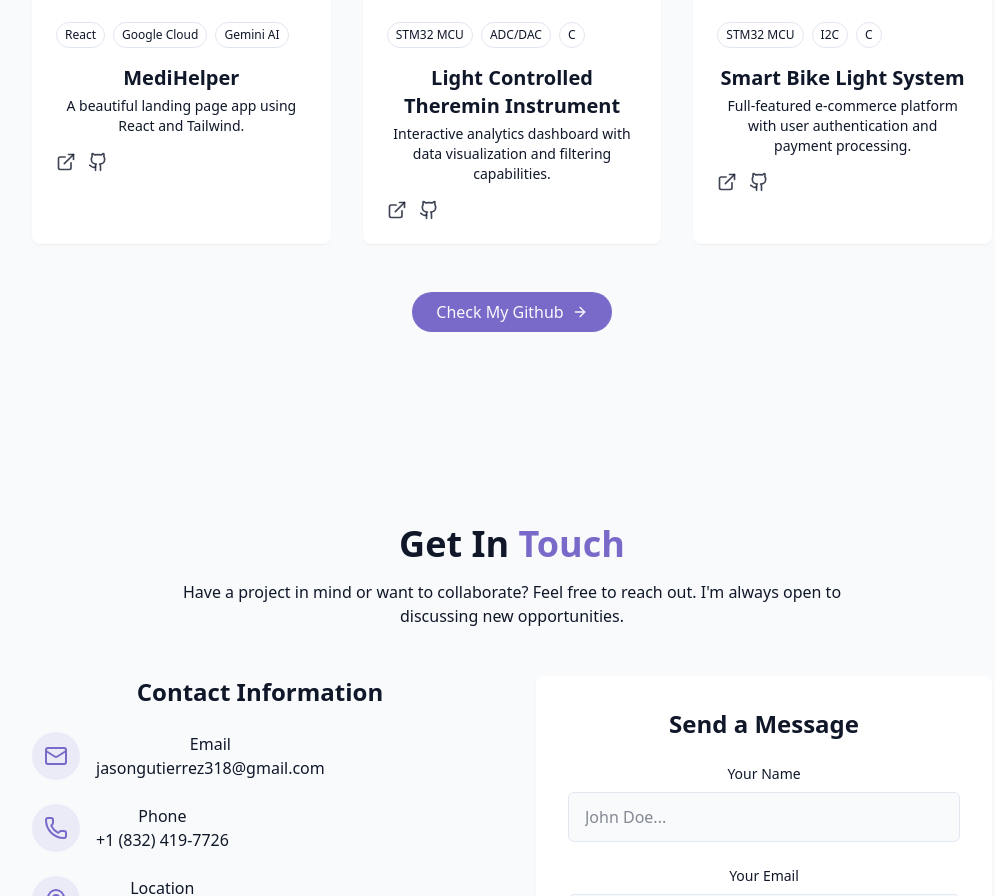
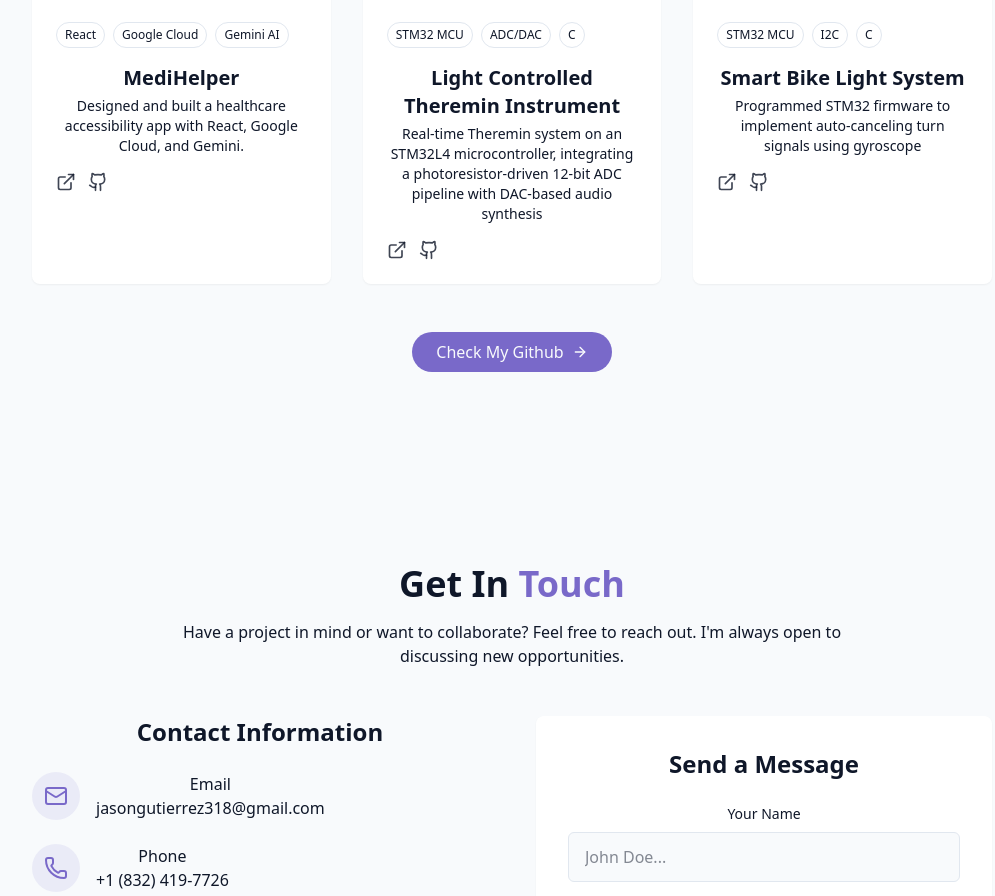
Before and after one commit to JasonG77/Personal-Website, a React (Vite) app: page / in a window 1280 px wide. Shown: the part 2598-3494 px from the top of the page, without its empty margins (128-1123 px from the left). Built offline with nearby package versions, Linux system fonts and the light colour scheme; the HTML template or start-up script is replaced by a standard one.

Commit message:
Update ProjectsSection.jsx

```diff
--- a/src/components/ProjectsSection.jsx
+++ b/src/components/ProjectsSection.jsx
@@ -4,7 +4,7 @@ const projects = [
   {
     id: 1,
     title: "MediHelper",
-    description: "A beautiful landing page app using React and Tailwind.",
+    description: "Designed and built a healthcare accessibility app with React, Google Cloud, and Gemini.",
     image: "src/projectPics/medHelper.png",
     tags: ["React", "Google Cloud", "Gemini AI"],
     demoUrl: "#",
@@ -14,7 +14,7 @@ const projects = [
     id: 2,
     title: "Light Controlled Theremin Instrument",
     description:
-      "Interactive analytics dashboard with data visualization and filtering capabilities.",
+      "Real-time Theremin system on an STM32L4 microcontroller, integrating a photoresistor-driven 12-bit ADC pipeline with DAC-based audio synthesis",
     image: "src/projectPics/theremin.jpg",
     tags: ["STM32 MCU", "ADC/DAC", "C"],
     demoUrl: "#",
@@ -24,7 +24,7 @@ const projects = [
     id: 3,
     title: "Smart Bike Light System",
     description:
-      "Full-featured e-commerce platform with user authentication and payment processing.",
+      "Programmed STM32 firmware to implement auto-canceling turn signals using gyroscope",
     image: "src/projectPics/bikr.jpg",
     tags: ["STM32 MCU", "I2C", "C"],
     demoUrl: "#",
```
